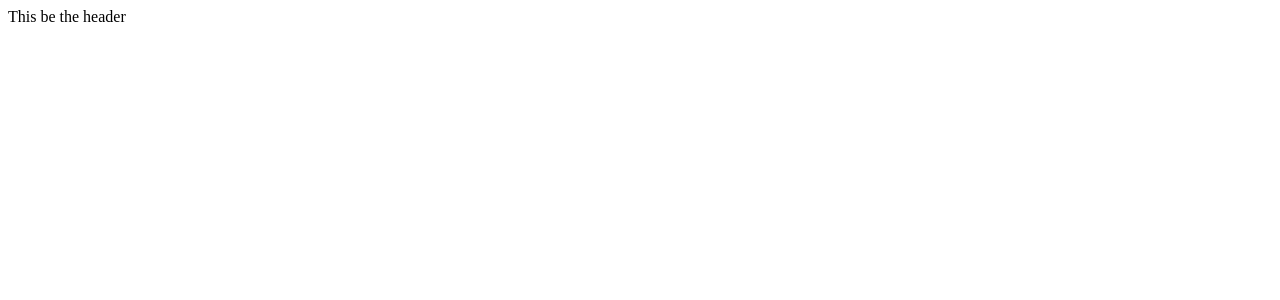
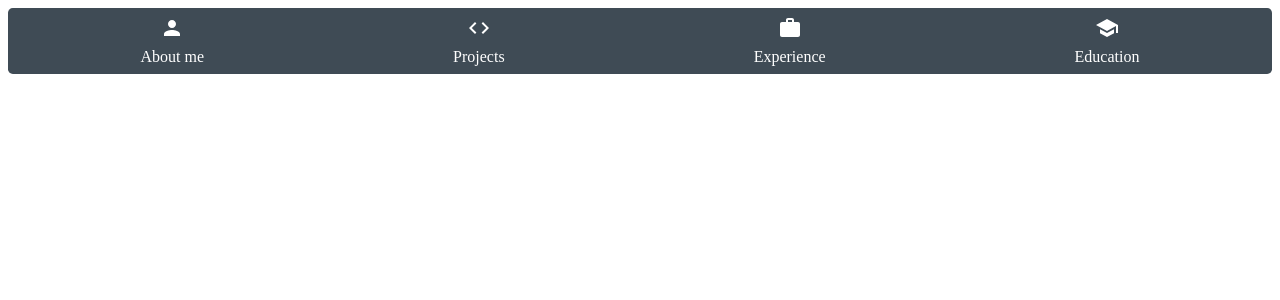
Before and after one commit to monjar/portfolio-react, a React (Create React App) app: page / in a window 1280 px wide. Shown: the top 300 px of the page. Built offline with nearby package versions, Linux system fonts and the light colour scheme.

Commit message:
Added hader navbar

```diff
--- a/package.json
+++ b/package.json
@@ -3,6 +3,10 @@
   "version": "0.1.0",
   "private": true,
   "dependencies": {
+    "@emotion/react": "^11.7.1",
+    "@emotion/styled": "^11.6.0",
+    "@mui/icons-material": "^5.2.5",
+    "@mui/material": "^5.2.6",
     "@testing-library/jest-dom": "^5.14.1",
     "@testing-library/react": "^12.0.0",
     "@testing-library/user-event": "^13.2.1",
--- a/src/components/Header.css
+++ b/src/components/Header.css
@@ -0,0 +1,9 @@
+.header-bg {
+  background-color: rgba(16, 30, 43, 0.801);
+  padding: 0.5em;
+  display: flex;
+  align-items: center;
+  justify-content: space-around;
+  color: rgb(255, 255, 255);
+  border-radius: 0.3em;
+}
--- a/src/components/Header.tsx
+++ b/src/components/Header.tsx
@@ -1,8 +1,40 @@
-import React from "react";
+import React, { SyntheticEvent } from "react";
+import PersonIcon from "@mui/icons-material/Person";
+import CodeIcon from "@mui/icons-material/Code";
+import WorkIcon from "@mui/icons-material/Work";
+import SchoolIcon from "@mui/icons-material/School";
 import "./Header.css";
+import NavButton from "./utils/NavButton";
 
-const Header = () => {
-  return <div>This be the header</div>;
+const Header = (props: any) => {
+  const handleNavChange = (newValue: string) => {
+    props.handleNaveChange(newValue);
+  };
+
+  return (
+    <div className="header-bg">
+      <NavButton
+        title="About me"
+        icon={<PersonIcon />}
+        onClick={handleNavChange}
+      />
+      <NavButton
+        title="Projects"
+        icon={<CodeIcon />}
+        onClick={handleNavChange}
+      />
+      <NavButton
+        title="Experience"
+        icon={<WorkIcon />}
+        onClick={handleNavChange}
+      />
+      <NavButton
+        title="Education"
+        icon={<SchoolIcon />}
+        onClick={handleNavChange}
+      />
+    </div>
+  );
 };
 
 export default Header;
--- /dev/null
+++ b/src/components/utils/NavButton.tsx
@@ -0,0 +1,13 @@
+import React, { SyntheticEvent } from "react";
+import "./Utils.css";
+const NavButton = (props: any) => {
+  const { onClick, icon, title } = props;
+  return (
+    <div className="nav-button" onClick={() => onClick(title)}>
+      <div className="icon-container">{icon}</div>
+      <div>{title}</div>
+    </div>
+  );
+};
+
+export default NavButton;
--- /dev/null
+++ b/src/components/utils/Utils.css
@@ -0,0 +1,19 @@
+.nav-button {
+  display: flex;
+  justify-content: center;
+  align-items: center;
+  flex-direction: column;
+  transition: transform 0.2s;
+  cursor: pointer;
+}
+.nav-button:hover {
+  color: rgb(143, 187, 187);
+  transform: scale(1.1);
+}
+
+.icon-container {
+  display: flex;
+  justify-content: center;
+  align-items: center;
+  margin-bottom: 0.5em;
+}
--- a/src/pages/MainPage.tsx
+++ b/src/pages/MainPage.tsx
@@ -3,9 +3,14 @@ import Header from "../components/Header";
 import "./MainPage.css";
 
 const MainPage = () => {
+  const [nav, setNav] = React.useState("about-me");
+  const handleNaveChange = (selectedNav: string) => {
+    setNav(selectedNav);
+    console.log("Selected Nav: " + selectedNav);
+  };
   return (
     <div>
-      <Header />
+      <Header selectedNav={nav} handleNaveChange={handleNaveChange} />
     </div>
   );
 };
```
